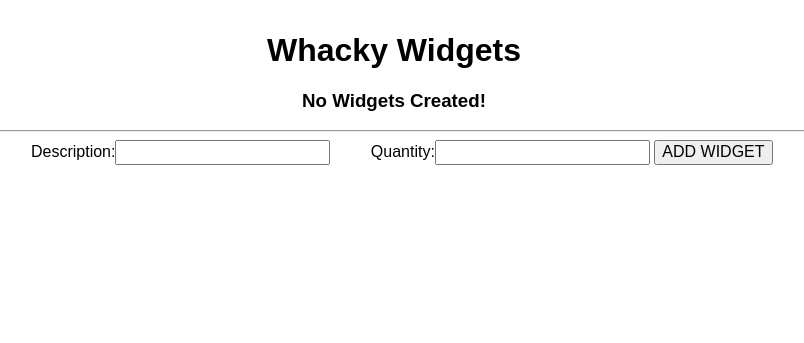
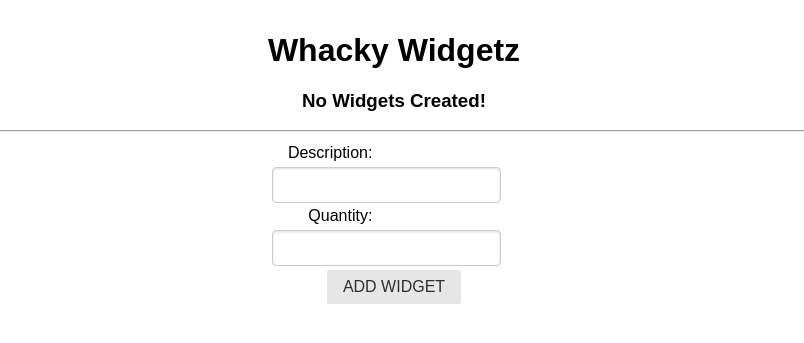
Before and after one commit to Loquen/whacky-widgetz, a Django app: page / in a window 1280 px wide. Shown: the top 343 px of the page, without its empty margins (246-1050 px from the left). Run offline with Django 3.2, Linux system fonts and the light colour scheme; data that the repository does not hold is empty; some libraries are stand-ins or nearby versions.

Commit message:
final commit

```diff
--- a/main_app/templates/index.html
+++ b/main_app/templates/index.html
@@ -6,14 +6,14 @@
   <meta charset="UTF-8">
   <meta name="viewport" content="width=device-width, initial-scale=1.0">
   <meta http-equiv="X-UA-Compatible" content="ie=edge">
-  <title>Whacky Widgets</title>
+  <title>Whacky Widgetz</title>
   <link rel="stylesheet" href="https://unpkg.com/purecss@1.0.0/build/pure-min.css" integrity="sha384-nn4HPE8lTHyVtfCBi5yW9d20FjT8BJwUXyWZT9InLYax14RDjBj46LmSztkmNP9w" crossorigin="anonymous">
   <link rel="stylesheet" type="text/css" href="{% static 'css/style.css' %}">
 </head>
 <body>
-  <h1>Whacky Widgets</h1>
+  <h1>Whacky Widgetz</h1>
   {% if widget_list|length %}
-    <table>
+    <table class="pure-table">
       <thead>
         <tr>
           <th>Description</th>
@@ -29,17 +29,28 @@
           <td><a href="{% url 'delete' widget.id %}">X</a></td>
         </tr>
       {% endfor %}
+        <tr>
+          <td><strong>TOTAL QUANTITY</strong></td>
+          <td><strong>{{ total.total_value }}</strong></td>
+          <td></td>
+        </tr>
     </tbody>
   </table>
   {% else %}
     <h3>No Widgets Created!</h3>
   {% endif %}
   <hr>
-  <form action="" method="POST">
-    {% csrf_token %}
-    {{ form.as_table }}
-    <input type="submit" value="ADD WIDGET">
-  </form>
+  <div class="pure-g">
+      <div class="pure-u-2-5"></div>
+      <div class="pure-u-1-5">
+        <form class="pure-form pure-form-stacked"action="" method="POST">
+          {% csrf_token %}
+          {{ form.as_table }}
+          <input class="pure-button" type="submit" value="ADD WIDGET">
+        </form>
+      </div>
+  </div>
+
 
 </body>
 </html>
--- a/main_app/views.py
+++ b/main_app/views.py
@@ -1,4 +1,5 @@
 from django.shortcuts import render, redirect
+from django.db.models import Sum
 from .models import Widget
 from .forms import WidgetForm
 
@@ -6,6 +7,7 @@ from .forms import WidgetForm
 def index(request):
   form = WidgetForm()
   widget = Widget.objects.all()
+  total = Widget.objects.aggregate(total_value=Sum('quantity'))
   if request.method == 'POST':
     form = WidgetForm(request.POST)
     if form.is_valid():
@@ -14,7 +16,7 @@ def index(request):
     else:
       form = WidgetForm()
 
-  return render(request, 'index.html', {'form': form, 'widget_list': widget })
+  return render(request, 'index.html', {'form': form, 'widget_list': widget, 'total': total })
 
 def delete(request, widget_id):
   widget = Widget.objects.get(id=widget_id)
```
